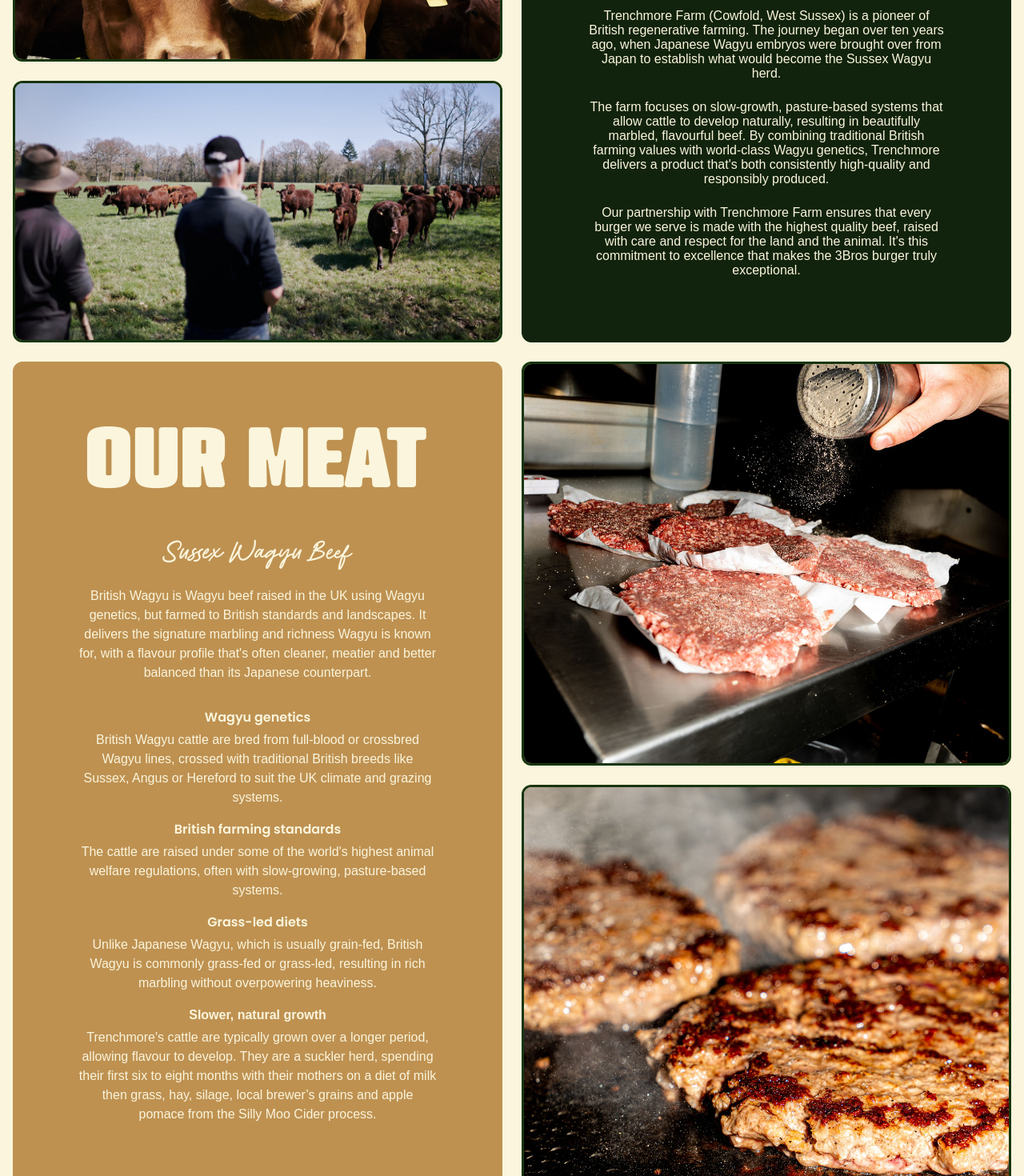
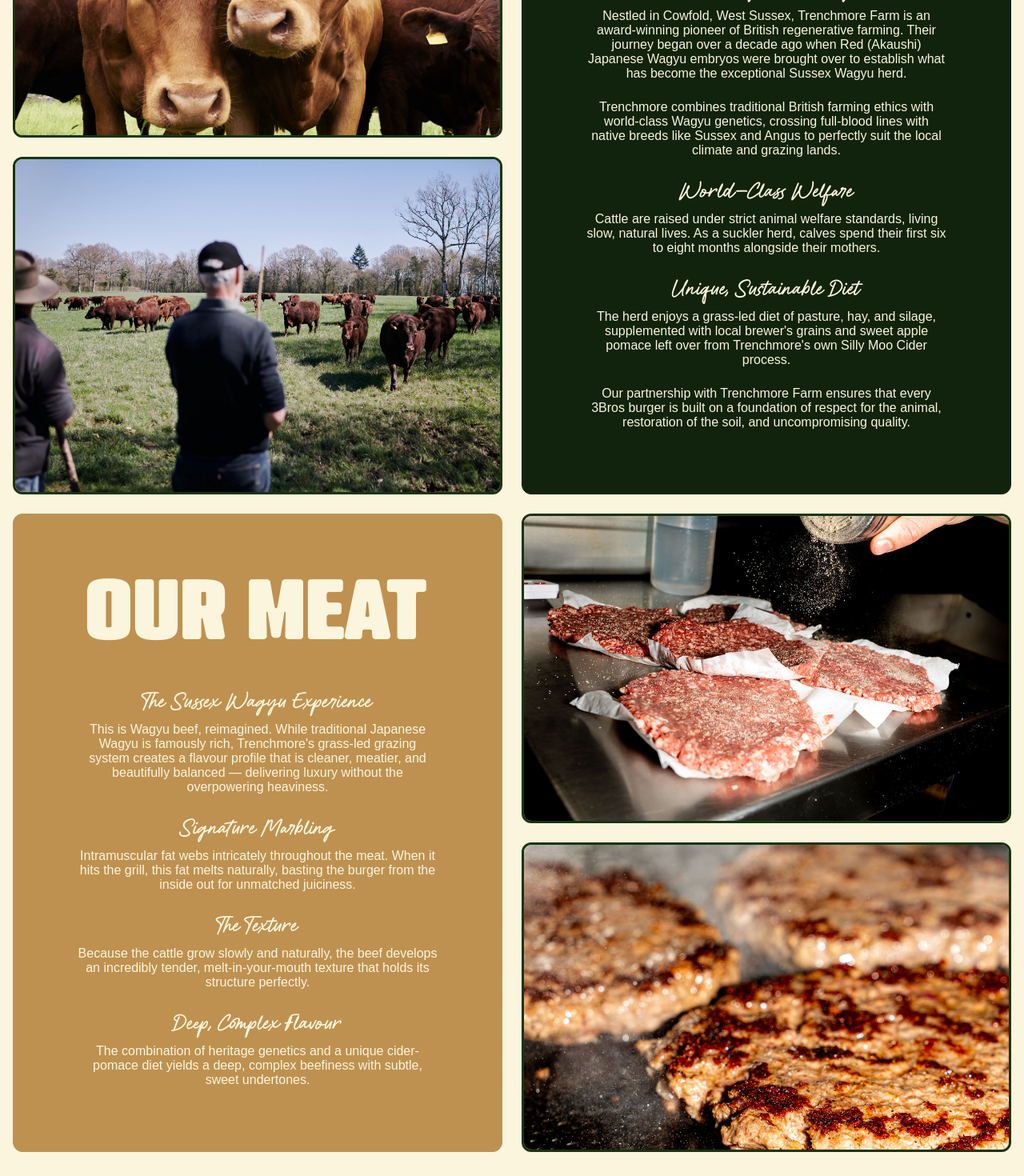
Before and after one commit to Gradius93/3bros, a Next.js app: page / in a window 1280 px wide. Shown: the part 2580-4050 px from the top of the page at 80% size. Built offline with nearby package versions, Linux system fonts and the light colour scheme.

Commit message:
3BROS-9 post fixes 4

```diff
--- a/src/components/layout/Footer.tsx
+++ b/src/components/layout/Footer.tsx
@@ -62,7 +62,7 @@
                 <path strokeLinecap="round" strokeLinejoin="round" d="M19.5 10.5c0 7.142-7.5 11.25-7.5 11.25S4.5 17.642 4.5 10.5a7.5 7.5 0 1115 0z" />
               </svg>
               <span>
-                Trenchmore Farm,<br />Brighton &amp; Hove RH13 8DG
+                Trenchmore Farm,<br />Cowfold, Horsham, RH13 8DG
               </span>
               <span className="sr-only">(opens in new tab)</span>
             </a>
--- a/src/components/views/AboutView.tsx
+++ b/src/components/views/AboutView.tsx
@@ -13,12 +13,12 @@
               <h3 className="text-3xl font-la-petunia mb-2">The Beginning</h3>
 
               <p className="text-md leading-[1.125] mb-10">
-                3Bros started in 2020 with three friends in their early
+                3Bros started in peak lockdown with three friends in their early
                 twenties, a shared obsession with great food, and a
                 not-so-humble mission: build the ultimate burger. The idea took
                 shape at Honeybee Café in Woodingdean, Brighton, where countless
-                experiments led to one simple rule - keep it simple and only use
-                the best ingredients.
+                experiments in a garage-converted prep kitchen led to one simple
+                rule — keep it simple and only use the best ingredients.
               </p>
             </div>
             <div className="text-center mb-12">
@@ -67,28 +67,43 @@
             <h3 className="text-4xl sm:text-6xl lg:text-8xl font-bold mb-10 font-podium uppercase tracking-[0.035em] text-center">
               The Farm
             </h3>
-            <h4 className="text-3xl font-la-petunia mb-2 font-la-petunia">
-              Trenchmore Farm
+            <h4 className="text-3xl font-la-petunia mb-2">
+              Trenchmore &amp; Regenerative Agriculture
             </h4>
             <p className="text-md mb-6 leading-[1.125]">
-              Trenchmore Farm (Cowfold, West Sussex) is a pioneer of British
-              regenerative farming. The journey began over ten years ago, when
-              Japanese Wagyu embryos were brought over from Japan to establish
-              what would become the Sussex Wagyu herd.
+              Nestled in Cowfold, West Sussex, Trenchmore Farm is an
+              award-winning pioneer of British regenerative farming. Their
+              journey began over a decade ago when Red (Akaushi) Japanese Wagyu
+              embryos were brought over to establish what has become the
+              exceptional Sussex Wagyu herd.
             </p>
             <p className="text-md leading-[1.125] mb-6">
-              The farm focuses on slow-growth, pasture-based systems that allow
-              cattle to develop naturally, resulting in beautifully marbled,
-              flavourful beef. By combining traditional British farming values
-              with world-class Wagyu genetics, Trenchmore delivers a product
-              that&apos;s both consistently high-quality and responsibly
-              produced.
+              Trenchmore combines traditional British farming ethics with
+              world-class Wagyu genetics, crossing full-blood lines with native
+              breeds like Sussex and Angus to perfectly suit the local climate
+              and grazing lands.
+            </p>
+            <h4 className="text-3xl font-la-petunia mb-2">
+              World-Class Welfare
+            </h4>
+            <p className="text-md leading-[1.125] mb-6">
+              Cattle are raised under strict animal welfare standards, living
+              slow, natural lives. As a suckler herd, calves spend their first
+              six to eight months alongside their mothers.
+            </p>
+            <h4 className="text-3xl font-la-petunia mb-2">
+              Unique, Sustainable Diet
+            </h4>
+            <p className="text-md leading-[1.125] mb-6">
+              The herd enjoys a grass-led diet of pasture, hay, and silage,
+              supplemented with local brewer&apos;s grains and sweet apple
+              pomace left over from Trenchmore&apos;s own Silly Moo Cider
+              process.
             </p>
             <p className="text-md leading-[1.125]">
-              Our partnership with Trenchmore Farm ensures that every burger we
-              serve is made with the highest quality beef, raised with care and
-              respect for the land and the animal. It&apos;s this commitment to
-              excellence that makes the 3Bros burger truly exceptional.
+              Our partnership with Trenchmore Farm ensures that every 3Bros
+              burger is built on a foundation of respect for the animal,
+              restoration of the soil, and uncompromising quality.
             </p>
           </div>
         </div>
@@ -99,65 +114,38 @@
             <h3 className="text-4xl sm:text-6xl lg:text-8xl font-bold mb-10 font-podium uppercase tracking-[0.035em] text-center">
               Our Meat
             </h3>
-            <h4 className="text-4xl font-bold mb-6 font-la-petunia">
-              Sussex Wagyu Beef
+            <h4 className="text-3xl font-la-petunia mb-2">
+              The Sussex Wagyu Experience
             </h4>
-            <p className="text-md mb-8">
-              British Wagyu is Wagyu beef raised in the UK using Wagyu genetics,
-              but farmed to British standards and landscapes. It delivers the
-              signature marbling and richness Wagyu is known for, with a flavour
-              profile that&apos;s often cleaner, meatier and better balanced
-              than its Japanese counterpart.
+            <p className="text-md mb-6 leading-[1.125]">
+              This is Wagyu beef, reimagined. While traditional Japanese Wagyu
+              is famously rich, Trenchmore&apos;s grass-led grazing system
+              creates a flavour profile that is cleaner, meatier, and
+              beautifully balanced — delivering luxury without the overpowering
+              heaviness.
             </p>
-
-            <ul className="space-y-4">
-              <li>
-                <strong className="block font-semibold font-poppins">
-                  Wagyu genetics
-                </strong>
-                <p className="text-md mt-1">
-                  British Wagyu cattle are bred from full-blood or crossbred
-                  Wagyu lines, crossed with traditional British breeds like
-                  Sussex, Angus or Hereford to suit the UK climate and grazing
-                  systems.
-                </p>
-              </li>
-
-              <li>
-                <strong className="block font-semibold font-poppins">
-                  British farming standards
-                </strong>
-                <p className="text-md mt-1">
-                  The cattle are raised under some of the world&apos;s highest
-                  animal welfare regulations, often with slow-growing,
-                  pasture-based systems.
-                </p>
-              </li>
-
-              <li>
-                <strong className="block font-semibold font-poppins">
-                  Grass-led diets
-                </strong>
-                <p className="text-md  mt-1">
-                  Unlike Japanese Wagyu, which is usually grain-fed, British
-                  Wagyu is commonly grass-fed or grass-led, resulting in rich
-                  marbling without overpowering heaviness.
-                </p>
-              </li>
-
-              <li>
-                <strong className="block font-semibold">
-                  Slower, natural growth
-                </strong>
-                <p className="text-md  mt-1">
-                  Trenchmore's cattle are typically grown over a longer period,
-                  allowing flavour to develop. They are a suckler herd, spending
-                  their first six to eight months with their mothers on a diet
-                  of milk then grass, hay, silage, local brewer’s grains and
-                  apple pomace from the Silly Moo Cider process.
-                </p>
-              </li>
-            </ul>
+            <h4 className="text-3xl font-la-petunia mb-2">
+              Signature Marbling
+            </h4>
+            <p className="text-md mb-6 leading-[1.125]">
+              Intramuscular fat webs intricately throughout the meat. When it
+              hits the grill, this fat melts naturally, basting the burger from
+              the inside out for unmatched juiciness.
+            </p>
+            <h4 className="text-3xl font-la-petunia mb-2">The Texture</h4>
+            <p className="text-md mb-6 leading-[1.125]">
+              Because the cattle grow slowly and naturally, the beef develops an
+              incredibly tender, melt-in-your-mouth texture that holds its
+              structure perfectly.
+            </p>
+            <h4 className="text-3xl font-la-petunia mb-2">
+              Deep, Complex Flavour
+            </h4>
+            <p className="text-md leading-[1.125]">
+              The combination of heritage genetics and a unique cider-pomace
+              diet yields a deep, complex beefiness with subtle, sweet
+              undertones.
+            </p>
           </div>
 
           <div className="flex flex-col gap-6">
--- a/src/data/locations.tsx
+++ b/src/data/locations.tsx
@@ -3,7 +3,7 @@
 export const locations: Location[] = [
     {
         id: 1,
-        name: "Trenchmore Farm",
+        name: "Horsham",
         description:
             "Farm Shop serving fresh, locally-sourced produce. Menu expanding and opening four days a week this spring.",
         address: "Trenchmore Farm, Burnthouse Lane",
@@ -15,7 +15,7 @@
     },
     {
         id: 2,
-        name: "Shelter Hall",
+        name: "Brighton",
         description:
             "Food Hall in Brighton's iconic King's Road Arches, bringing quality dining to the seafront.",
         address: "King's Road Arches",
@@ -27,7 +27,7 @@
     },
     {
         id: 3,
-        name: "The Ghost at the Feast",
+        name: "Chichester",
         description:
             "Food Hall in the heart of historic Chichester, serving exceptional fare seven days a week.",
         address: "33–34 North Street",
@@ -39,7 +39,7 @@
     },
     {
         id: 4,
-        name: "Helch Winchester",
+        name: "Winchester",
         description:
             "Food Hall located in Winchester's Upper Brook Street, offering daily dining in the heart of the city.",
         address: "19 Upper Brook Street",
```
Also changed, not shown: src/components/views/MenuView.tsx (+10 -8 lines), src/data/menu.tsx (+30 -21 lines), public/images/menu_Wagyu_Ragu.jpg (added).
